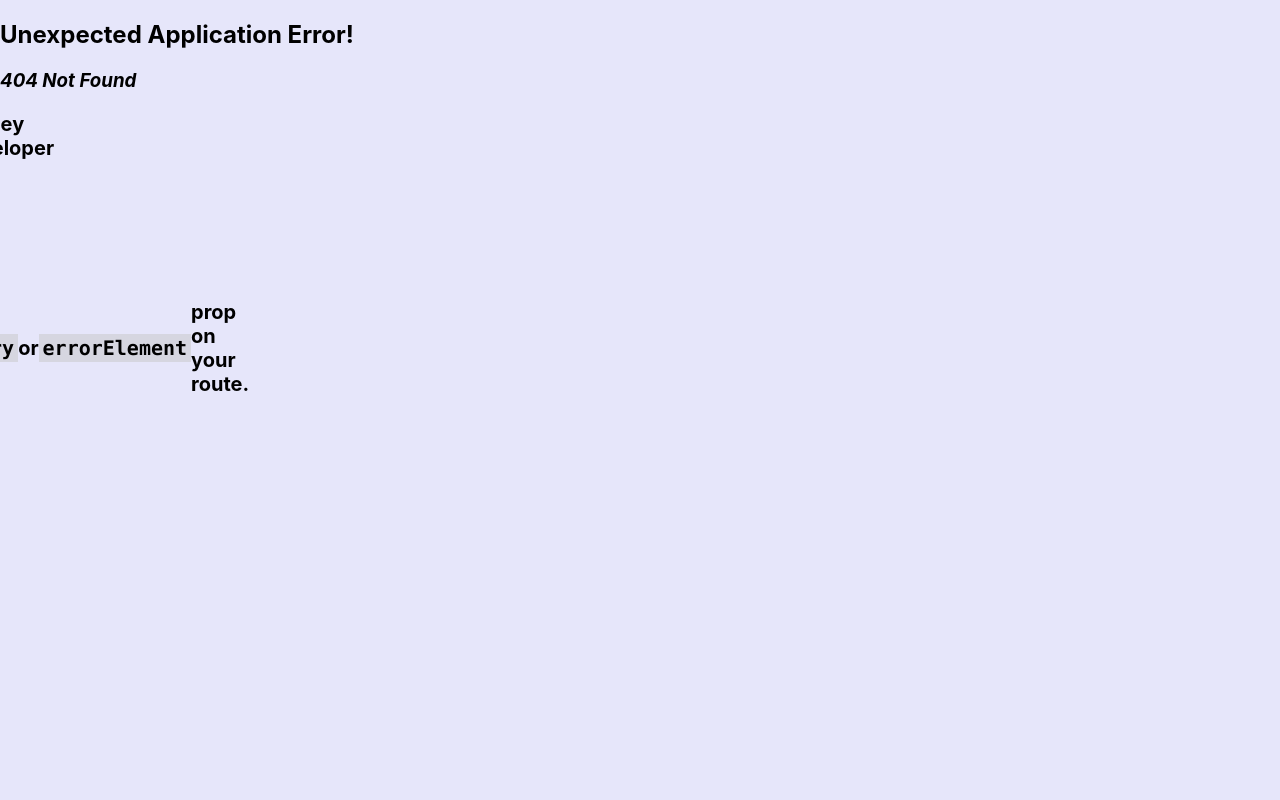
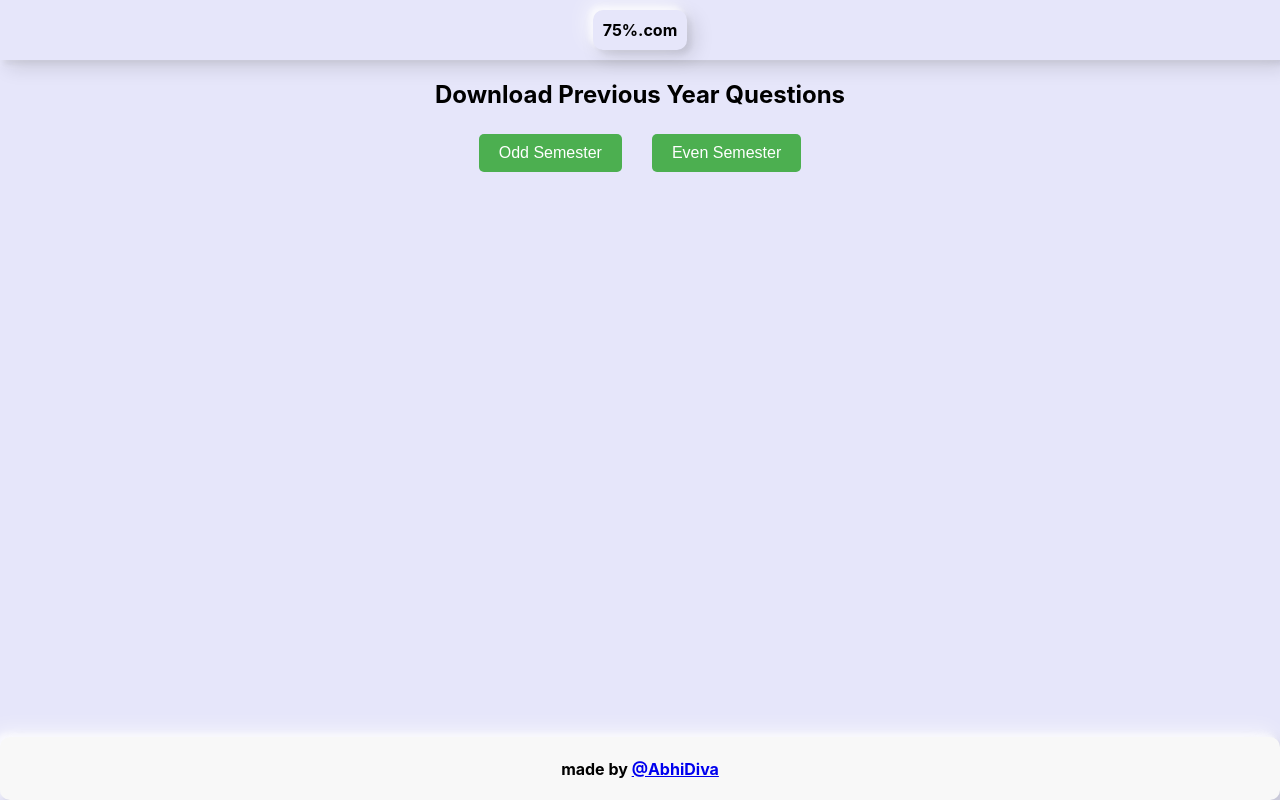
Before and after one commit to AbhiDiva96/75per, a React (Create React App) app: page /pyq/1 in a window 1280 px wide. Before the commit this address had no page. Built offline with nearby package versions, Linux system fonts and the light colour scheme.

Commit message:
Added a option for selecting semester and created different section for different subjectes

```diff
--- a/src/components/page3/1Year.js
+++ b/src/components/page3/1Year.js
@@ -51,7 +51,7 @@ function fstYear() {
 </div>
 </Link>
 
-<Link to='/pyq'>
+<Link to='/pyq/1st'>
 <div class="card green">
     {/* <p class="tip">Hover Me</p> */}
  <p class="second-text">PYQ</p>
--- a/src/components/page3/2Year.js
+++ b/src/components/page3/2Year.js
@@ -51,7 +51,7 @@ function sndYear() {
   </div>
   </Link>
 
- <Link to='/pyq'>
+ <Link to='/pyq/2nd'>
   <div class="card green">
       {/* <p class="tip">Hover Me</p> */}
    <p class="second-text">PYQ</p>
--- a/src/components/page3/3Year.js
+++ b/src/components/page3/3Year.js
@@ -53,7 +53,7 @@ function TrdYear() {
     </div>
     </Link>
 
-   <Link to='/pyq'>
+   <Link to='/pyq/3rd'>
     <div class="card green">
         {/* <p class="tip">Hover Me</p> */}
      <p class="second-text">PYQ</p>
--- /dev/null
+++ b/src/components/page4/Pyq.css
@@ -0,0 +1,151 @@
+.container-pyq {
+    text-align: center;
+    margin: 20px;
+}
+
+.year-heading {
+    font-size: 20px;
+    margin-bottom: 20px;
+}
+
+.semester-selection {
+    display: flex;
+    justify-content: center;
+    gap: 20px;
+    margin-bottom: 20px;
+}
+
+.semester-button {
+    padding: 10px 20px;
+    font-size: 16px;
+    cursor: pointer;
+    background-color: #4CAF50;
+    color: white;
+    border: none;
+    border-radius: 5px;
+    transition: background-color 0.3s ease;
+}
+
+.semester-button:hover {
+    background-color: #45a049;
+}
+
+.ag-courses-item_link {
+    text-decoration: none;
+    color: inherit;
+}
+
+.ag-courses-item_title {
+    font-size: 18px;
+    margin-bottom: 10px;
+}
+
+.ag-courses-item_date-box ul {
+    list-style: none;
+    padding: 0;
+}
+
+.file-item {
+    display: flex;
+    justify-content: space-between;
+    align-items: center;
+    margin-bottom: 10px;
+}
+
+.download-button {
+    padding: 5px 10px;
+    font-size: 14px;
+    cursor: pointer;
+    background-color: #008CBA;
+    color: white;
+    border: none;
+    border-radius: 3px;
+    transition: background-color 0.3s ease;
+}
+
+.download-button:hover {
+    background-color: #007bb5;
+}
+
+.back-button {
+    padding: 10px 20px;
+    font-size: 16px;
+    cursor: pointer;
+    background-color: #f44336;
+    color: white;
+    border: none;
+    border-radius: 5px;
+    transition: background-color 0.3s ease;
+    margin-top: 20px;
+}
+
+.back-button:hover {
+    background-color: #e53935;
+}
+
+.pyq-box{
+    display: flex;
+    flex-direction: column;
+    justify-content: center;
+    align-items: center;
+    margin: 20px;
+}
+.subjects-container {
+    display: flex;
+    gap: 20px;
+  }
+
+  .subject-box {
+    border: 1px solid #ccc;
+    padding: 10px;
+    border-radius: 5px;
+  }
+
+  .subject-title {
+    margin-bottom: 10px;
+  }
+
+
+@media (max-width: 600px) {
+    .semester-selection {
+      flex-direction: column;
+      align-items: center;
+    }
+
+    .semester-button {
+      width: 100%;
+      margin-bottom: 10px;
+    }
+
+    .subjects-container {
+      flex-direction: column;
+      gap: 10px;
+    }
+
+    .subject-box {
+      min-width: 100%;
+    }
+  }
+
+  @media (max-width: 768px) {
+    .subjects-container {
+      flex-direction: column;
+      gap: 15px;
+    }
+
+    .subject-box {
+      min-width: 100%;
+    }
+  }
+
+  @media (max-width: 1200px) {
+    .subjects-container {
+      flex-wrap: wrap;
+      gap: 20px;
+    }
+
+    .subject-box {
+      flex: 1;
+      min-width: 45%;
+    }
+  }
--- a/src/components/page4/pyq.js
+++ b/src/components/page4/pyq.js
@@ -1,14 +1,66 @@
-import React from 'react';
+import React, { useState } from 'react';
+import { useParams } from 'react-router-dom';
 import Header from "../../pages/header";
 import Footer from "../../pages/footer";
-
+import './Pyq.css'; // Import the CSS file
 
 function Pyq() {
   const yearFiles = [
-    { year: '1st', files: ['1sem.pdf', 'Nodejs Notes.pdf'] },
-    { year: '2nd', files: ['3rdsem.pdf'] },
-    { year: '3rd', files: ['5thsem.pdf'] },
-    { year: '4th', files: ['7thsem.pdf'] }
+    {
+      year: '1st',
+      oddSemesters: {
+        subjects: [
+          { name: 'Mathematics', files: ['1sem_mathematics.pdf', 'Nodejs Notes.pdf'] },
+          { name: 'Physics', files: ['1sem_physics.pdf'] }
+        ]
+      },
+      evenSemesters: {
+        subjects: [
+          { name: 'Chemistry', files: ['2sem_chemistry.pdf'] },
+          { name: 'Biology', files: ['2sem_biology.pdf'] }
+        ]
+      }
+    },
+    {
+      year: '2nd',
+      oddSemesters: {
+        subjects: [
+          { name: 'Computer Science', files: ['3rdsem_computer_science.pdf'] }
+        ]
+      },
+      evenSemesters: {
+        subjects: [
+          { name: 'Electronics', files: ['4thsem_electronics.pdf'] }
+        ]
+      }
+    },
+    {
+      year: '3rd',
+      oddSemesters: {
+        subjects: [
+          { name: 'Data Structures', files: ['5thsem_data_structures.pdf'] }
+        ]
+      },
+      evenSemesters: {
+        subjects: [
+          { name: 'Operating Systems', files: ['6thsem_operating_systems.pdf' ,'os 23-24.pdf'] },
+          { name: 'Networks', files: ['6thsem_networks.pdf'] }
+        ]
+      }
+    },
+    {
+      year: '4th',
+      oddSemesters: {
+        subjects: [
+          { name: 'Software Engineering', files: ['7thsem_software_engineering.pdf'] }
+        ]
+      },
+      evenSemesters: {
+        subjects: [
+          { name: 'Machine Learning', files: ['8thsem_machine_learning.pdf'] }
+        ]
+      }
+    }
   ];
 
   const downloadFile = (filePath) => {
@@ -25,32 +77,60 @@ function Pyq() {
     downloadFile(filePath);
   };
 
+  const { id } = useParams();
+  const yearItem = yearFiles.find((item) => item.year === id);
+  const [selectedSemester, setSelectedSemester] = useState(null);
+
   return (
     <>
       <Header />
+      <div className="container-pyq">
         <h2 className='head'>Download Previous Year Questions</h2>
+        {yearItem && <h3 className='year-heading'>{yearItem.year} Year</h3>}
         <div className="ag-format-container">
-        <div className="ag-courses_box">
-          {yearFiles.map((yearItem, index) => (
-            <div key={index} className="ag-courses_item">
-              <a href="#" className="ag-courses-item_link">
-                <div className="ag-courses-item_bg"></div>
-                <div className="ag-courses-item_title">
-                  {yearItem.year} Year
+          <div className="pyq-box">
+            {!selectedSemester ? (
+              <div className="semester-selection">
+                <button className="semester-button" onClick={() => setSelectedSemester('odd')}>Odd Semester</button>
+                <button className="semester-button" onClick={() => setSelectedSemester('even')}>Even Semester</button>
               </div>
-                <div className="ag-courses-item_date-box">
+            ) : (
+              yearItem ? (
+                <div className="semester-container">
+                  <div className="subjects-container">
+                    {selectedSemester === 'odd' ? yearItem.oddSemesters.subjects.map((subject, subjIndex) => (
+                      <div key={subjIndex} className="subject-box">
+                        <h4 className="subject-title">{subject.name}</h4>
                         <ul>
-                    {yearItem.files.map((file, index) => (
-                      <li key={index} className="file-item ag-courses-item_date">
+                          {subject.files.map((file, fileIndex) => (
+                            <li key={fileIndex} className="file-item">
                               <span>{file}</span>
-                        <button onClick={() => handleDownload(`pyqs/${yearItem.year}Year/${file}`)}>Download</button>
+                              <button className="download-button" onClick={() => handleDownload(`pyqs/${yearItem.year}Year/${file}`)}>Download</button>
                             </li>
                           ))}
                         </ul>
                       </div>
-              </a>
+                    )) : yearItem.evenSemesters.subjects.map((subject, subjIndex) => (
+                      <div key={subjIndex} className="subject-box">
+                        <h4 className="subject-title">{subject.name}</h4>
+                        <ul>
+                          {subject.files.map((file, fileIndex) => (
+                            <li key={fileIndex} className="file-item">
+                              <span>{file}</span>
+                              <button className="download-button" onClick={() => handleDownload(`pyqs/${yearItem.year}Year/${file}`)}>Download</button>
+                            </li>
+                          ))}
+                        </ul>
                       </div>
                     ))}
+                  </div>
+                  <button className="back-button" onClick={() => setSelectedSemester(null)}>Back to Semester Selection</button>
+                </div>
+              ) : (
+                <p>No files available for this year or semester.</p>
+              )
+            )}
+          </div>
         </div>
       </div>
       <Footer />
--- a/src/index.js
+++ b/src/index.js
@@ -58,7 +58,7 @@ const router = createBrowserRouter([
     element: <Notes/>
    },
    {
-    path: "pyq",
+    path: "pyq/:id",
     element: <Pyq />
    },
    {
```
Lines whose indentation alone changed are shown as unchanged.
